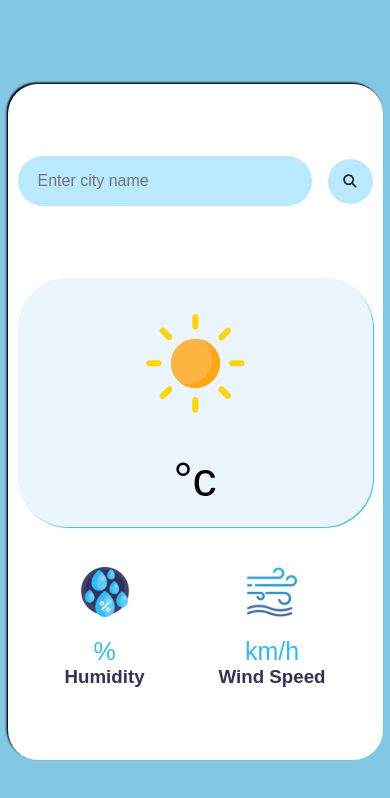
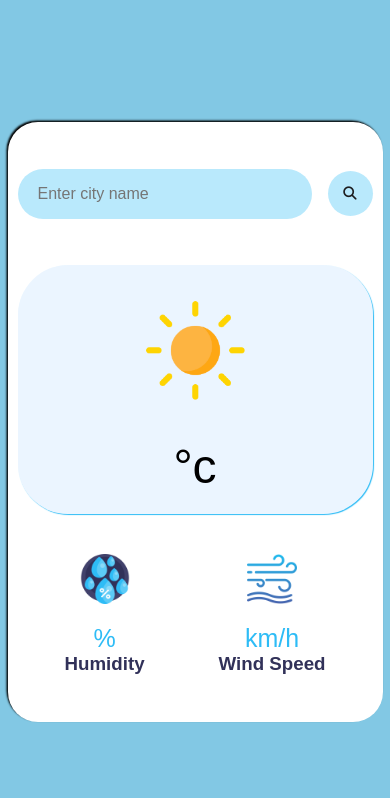
Before and after one commit to SushilKumar567/8-weather-app, a React (Vite) app: page / in a window 390 px wide. Shown: the top 798 px of the page. Built offline with nearby package versions, Linux system fonts and the light colour scheme; no server answers.

Commit message:
files were updated

```diff
--- a/src/App.css
+++ b/src/App.css
@@ -1,5 +1,5 @@
 .card {
-  min-height: 80vh;
+  min-height: 90vh;
   width: 375px;
   display: flex;
   flex-direction: column;
--- a/src/App.jsx
+++ b/src/App.jsx
@@ -1,5 +1,6 @@
 import { React, useState, useEffect } from "react";
 import "./App.css";
+import "./Media.css";
 import Clouds from "./assets/images/clouds.png";
 import Clear from "./assets/images/clear.png";
 import Rain from "./assets/images/rain.png";
--- /dev/null
+++ b/src/Media.css
@@ -0,0 +1,5 @@
+@media (max-width: 750px) {
+  .card {
+    min-height: 600px;
+  }
+}
```
